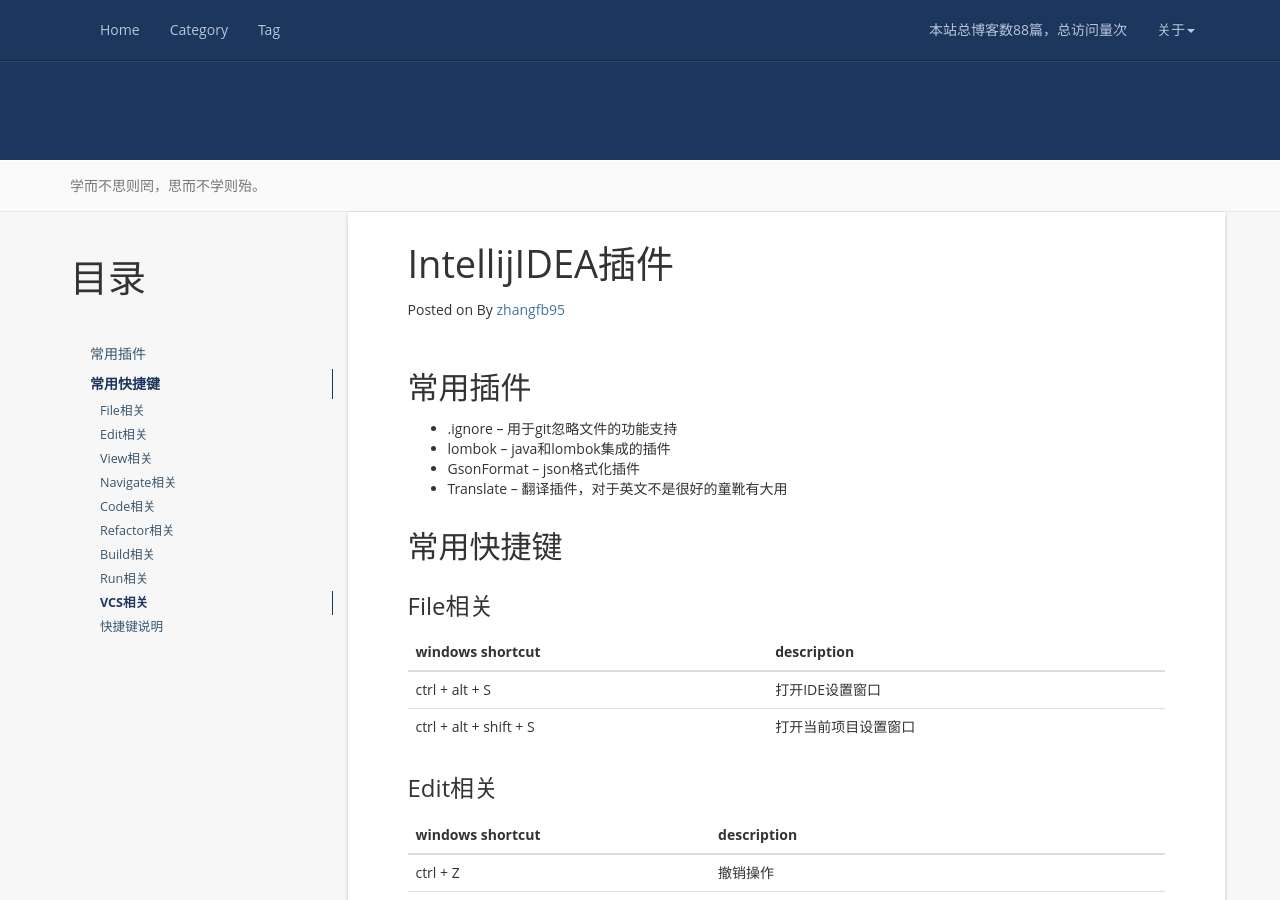
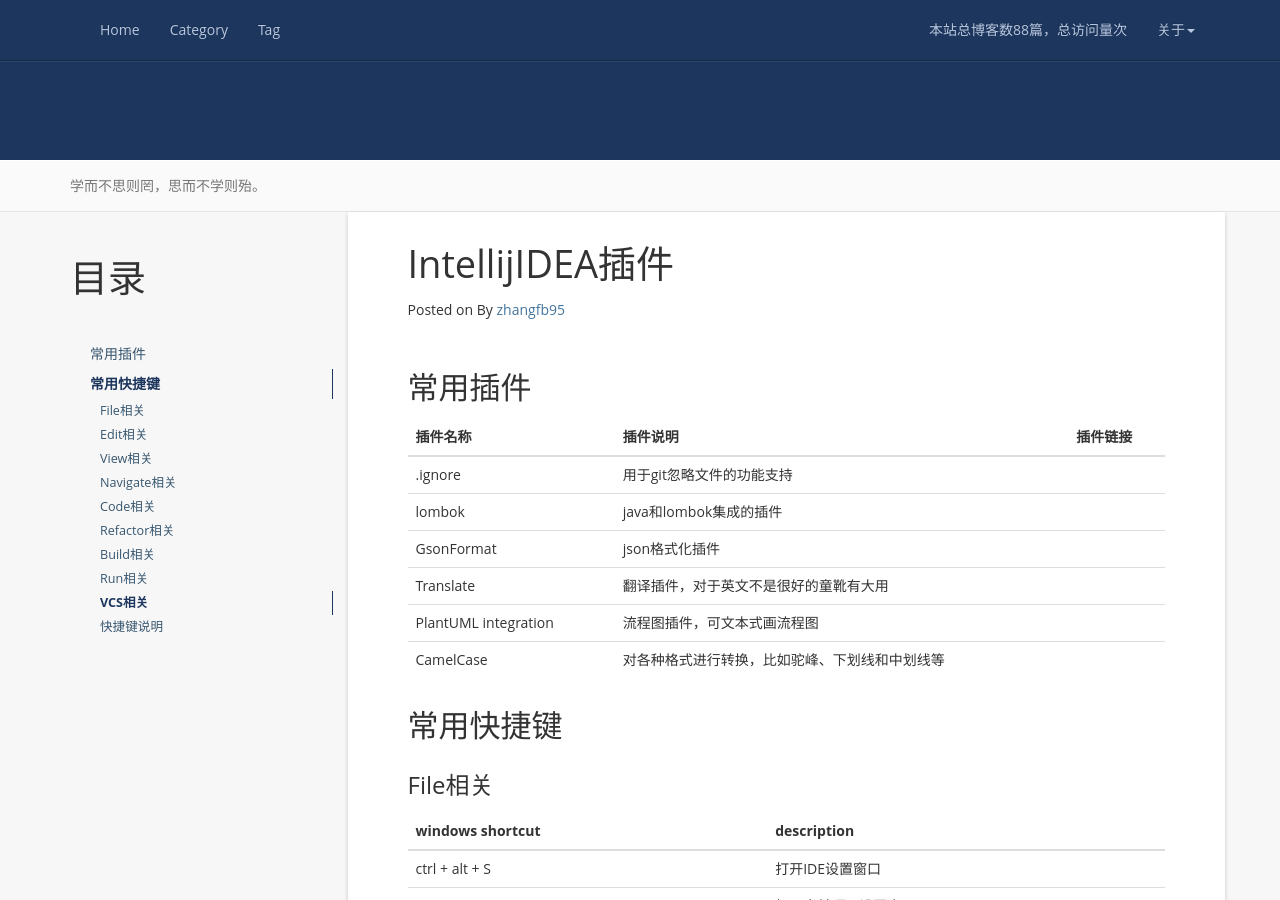
Before and after one commit to zhangfb95/zhangfb95.github.io.bak, a Jekyll site: the page built from plugin-intellij.md, in a window 1280 px wide and 900 px high. Built offline with Jekyll 4.4.1, drawn with Linux system fonts in a browser that asks for light colours; nearby versions of some CDN libraries; a script that is not in the unit is left out; comment, search, counter and statistics services are not loaded.

Commit message:
修改idea插件列表

```diff
--- a/plugin-intellij.md
+++ b/plugin-intellij.md
@@ -9,10 +9,14 @@
 
 ## 常用插件
 
-+ .ignore -- 用于git忽略文件的功能支持
-+ lombok -- java和lombok集成的插件
-+ GsonFormat -- json格式化插件
-+ Translate -- 翻译插件，对于英文不是很好的童靴有大用
+| 插件名称 | 插件说明 | 插件链接 |
+| --- | --- |--- |
+| .ignore | 用于git忽略文件的功能支持 | |
+| lombok | java和lombok集成的插件 | |
+| GsonFormat | json格式化插件 | |
+| Translate | 翻译插件，对于英文不是很好的童靴有大用 | |
+| PlantUML integration | 流程图插件，可文本式画流程图 | |
+| CamelCase | 对各种格式进行转换，比如驼峰、下划线和中划线等 | |
 
 ## 常用快捷键
 
```
